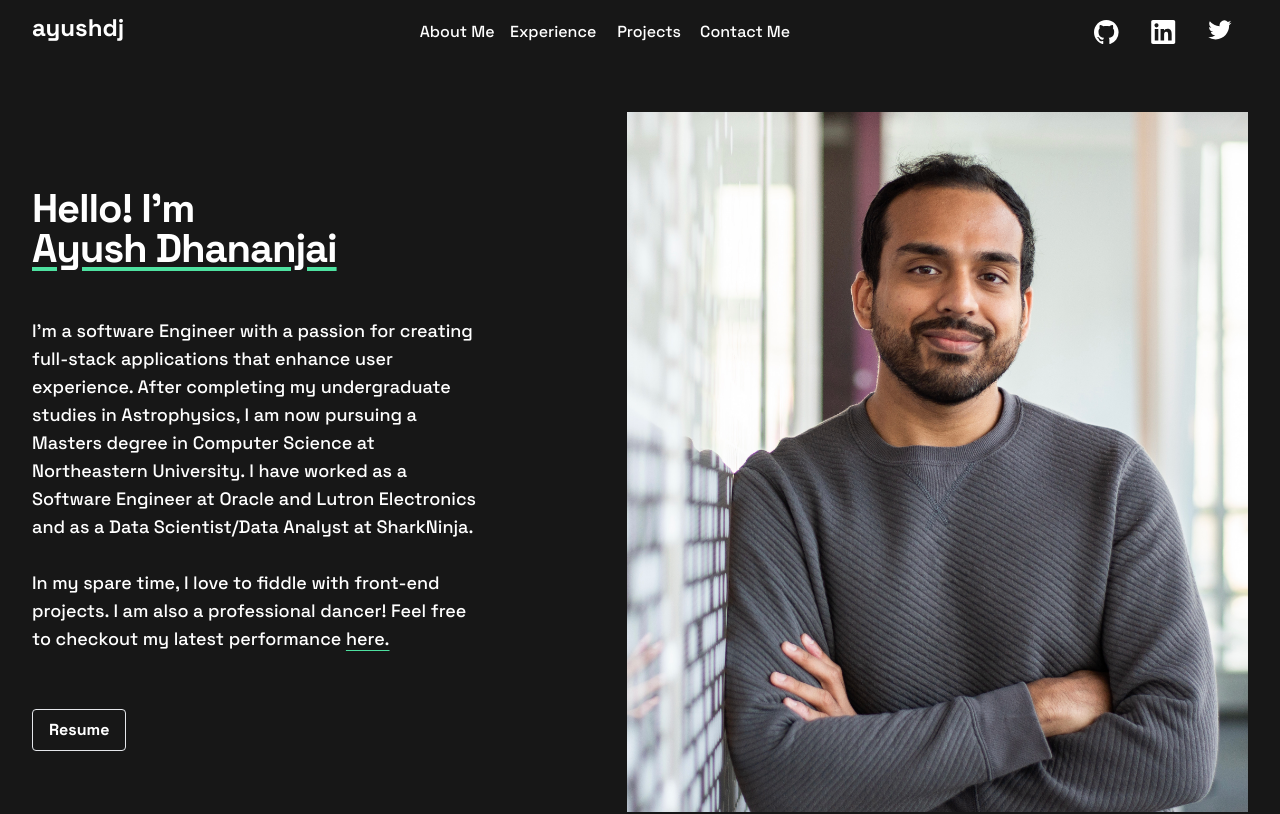
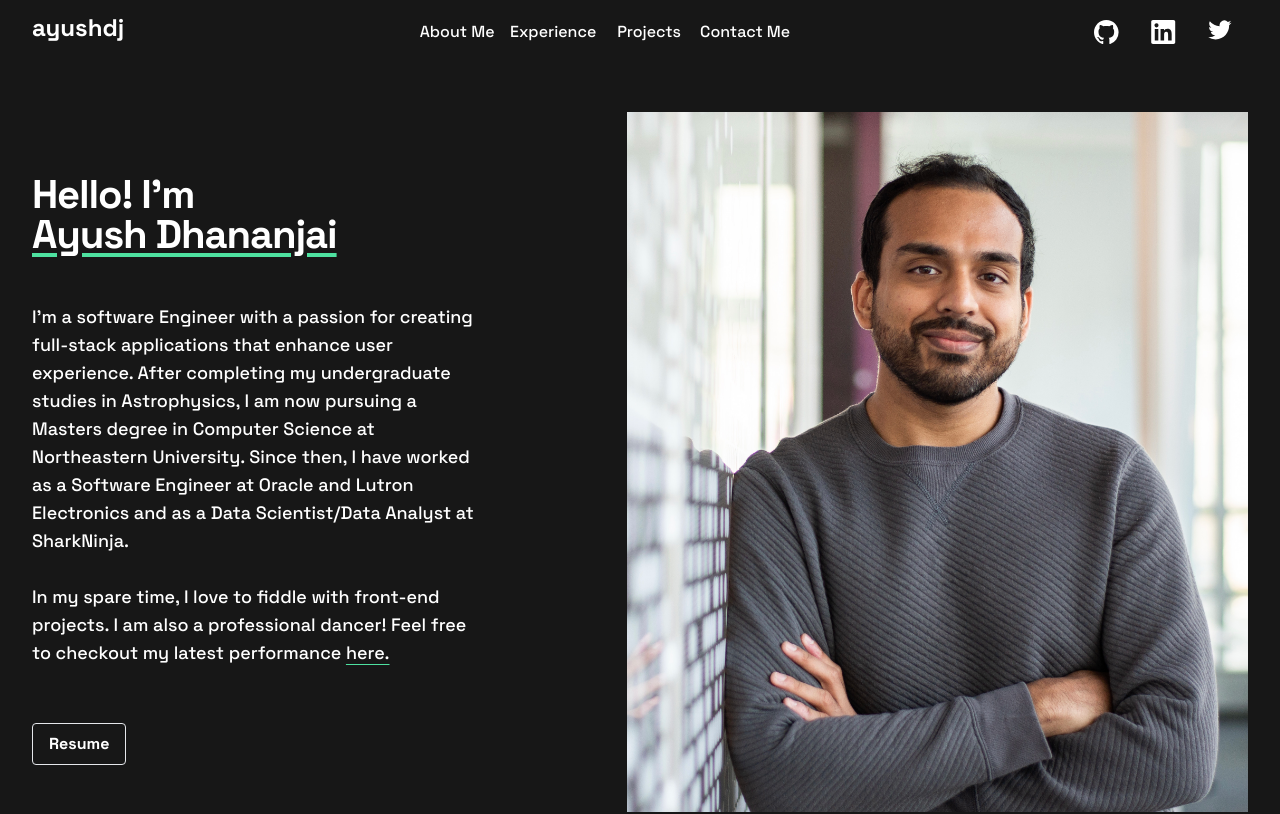
Before and after one commit to ayushdj/portfolio, a React (Create React App) app: page / in a window 1280 px wide. Shown: the top 814 px of the page. Built offline with nearby package versions, Linux system fonts and the light colour scheme.

Commit message:
modified intro again

```diff
--- a/src/components/Intro/intro.jsx
+++ b/src/components/Intro/intro.jsx
@@ -33,9 +33,9 @@ const Intro = () => {
               I'm a software Engineer with a passion for creating full-stack
               applications that enhance user experience. After completing my
               undergraduate studies in Astrophysics, I am now pursuing a Masters
-              degree in Computer Science at Northeastern University. I have
-              worked as a Software Engineer at Oracle and Lutron Electronics and
-              as a Data Scientist/Data Analyst at SharkNinja.
+              degree in Computer Science at Northeastern University. Since then,
+              I have worked as a Software Engineer at Oracle and Lutron
+              Electronics and as a Data Scientist/Data Analyst at SharkNinja.
               <br />
               <br />
               In my spare time, I love to fiddle with front-end projects. I am
```
